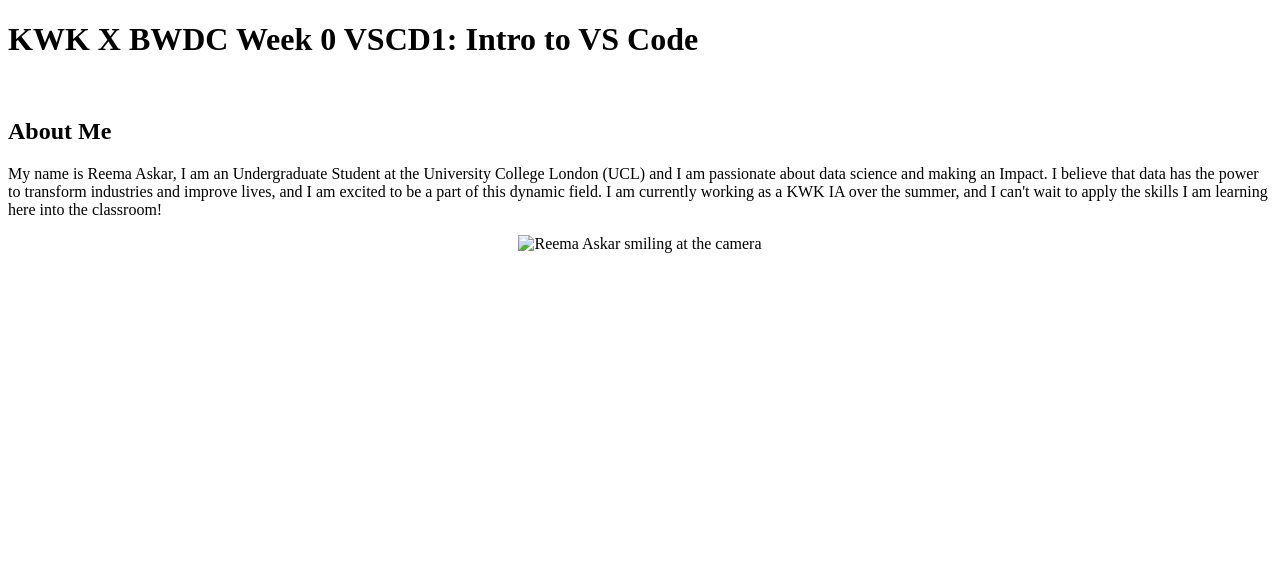
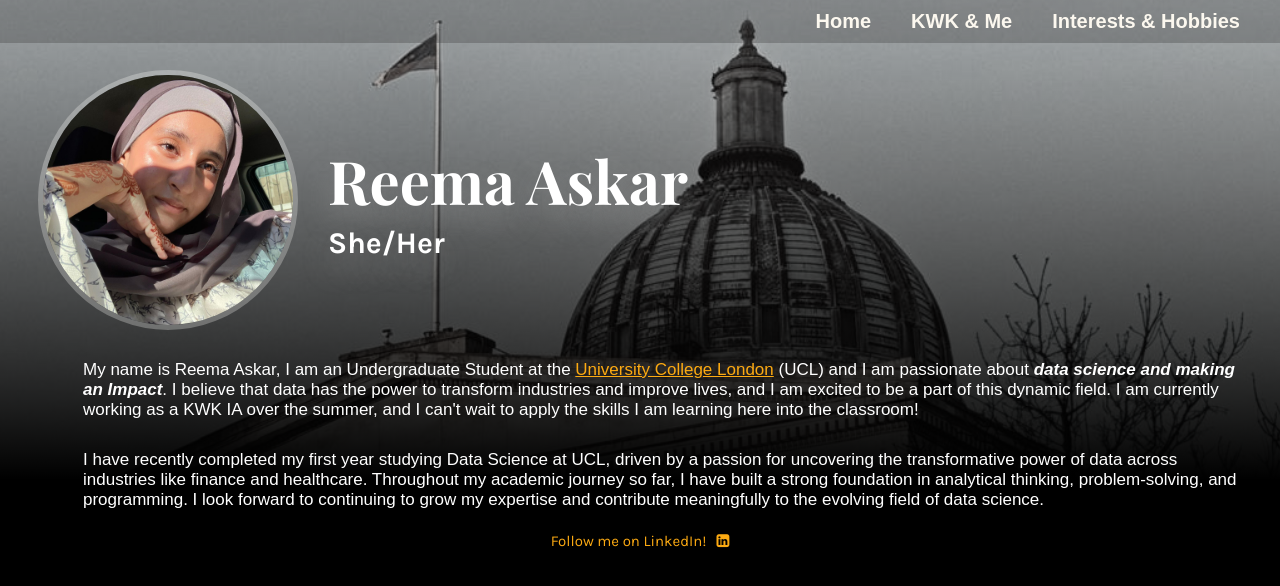
Before and after one commit to reemaaskar/git-practice, a plain HTML site: page index.html in a window 1280 px wide. Drawn offline with nearby package versions, Linux system fonts and the light colour scheme; a web font is replaced by a local one.

Commit message:
Finished the First Iteration of the Home Page (Index.html)

```diff
--- a/index.html
+++ b/index.html
@@ -1,19 +1,49 @@
 <!DOCTYPE html>
 <html>
+<head>
+    <title> Reema Askar </title>
+    <link href="style.css" rel="stylesheet" type="text/css" />
+    <link rel="preconnect" href="https://fonts.googleapis.com">
+    <link rel="preconnect" href="https://fonts.gstatic.com" crossorigin>
+    <link href="https://fonts.googleapis.com/css2?family=Karla:ital,wght@0,200..800;1,200..800&family=Lexend:wght@100..900&family=Playfair+Display:ital,wght@0,400..900;1,400..900&display=swap" rel="stylesheet">
+    <link rel="stylesheet" href="https://cdnjs.cloudflare.com/ajax/libs/font-awesome/4.7.0/css/font-awesome.min.css">
+</head>
+<body>
+     <div class="navBar">
+            <a href="index.html">Home</a>
+            <a href="KWK.html">KWK & Me</a>
+            <a href="Interests_Hobbies.html"> Interests & Hobbies</a>
+        </div>
+    <div class = "Header">
+        <img src="UCL.jpg" alt="UCL Main Wilkins Building" width="100%; transition: filter 0.5s, opacity 0.5s;" class="background">
+    </div>
 
-<head>
-    <title> KWK X BWDC </title>
-</head>
+<!-- <KWK X BWDC Week 0 VSCD1: Intro to VS Code -->
 
-<body>
-<h1> KWK X BWDC Week 0 VSCD1: Intro to VS Code</h1>
-<br>
-<h2>About Me</h2>
-<p> My name is Reema Askar, I am an Undergraduate Student at the University College London (UCL) and I am passionate about data science and making an Impact.
-    I believe that data has the power to transform industries and improve lives, and I am excited to be a part of this dynamic field. I am currently working as a KWK IA over the summer, and I can't wait to apply the skills I am learning here into the classroom!
-</p>
-<div style="text-align: center;">
-    <img src="C:\Users\Reema Jimmy\Downloads\WhatsApp Image 2025-05-14 at 17.31.08_039c0129.jpg" alt = "Reema Askar smiling at the camera" width="400px" height="300px">
-</div>
+    <div class="profile_card">
+        <img src="Reema.jpg" alt = 'Reema' id="Profile_Picture">
+        <div id = "bio">
+            <div id="details">
+                <h1>Reema Askar</h1>
+                <h2>She/Her</h2>
+            </div>
+       </div>
+    </div>
+
+    <div id="description">
+        <p> My name is Reema Askar, I am an Undergraduate Student at the <a href="https://www.ucl.ac.uk/"> University College London</a>
+            (UCL) and I am passionate about <em>data science and making an Impact</em>. I believe that data has the power to transform
+            industries and improve lives, and I am excited to be a part of this dynamic field. I am currently working as a KWK IA over
+             the summer, and I can't wait to apply the skills I am learning here into the classroom!</p>
+
+        <p>I have recently completed my first year studying Data Science at UCL, driven by a passion for uncovering the transformative
+            power of data across industries like finance and healthcare. Throughout my academic journey so far, I have built a strong foundation in analytical thinking, problem-solving, and programming.
+           I look forward to continuing to grow my expertise and contribute meaningfully to the evolving field of data science.</p>
+    </div>
+    <footer class = "footer">
+        <p>Follow me on LinkedIn!</p>
+        <a href = "https://www.linkedin.com/in/reemaaskar/"><i class="fa">&#xf08c;</i></a>
+    </footer>
+<script src="script.js"></script>
 </body>
 </html>
--- /dev/null
+++ b/script.js
@@ -0,0 +1,18 @@
+let lastScrollTop = 0;
+const image = document.getElementById('scroll-image');
+
+window.addEventListener('scroll', function () {
+  let scrollTop = window.pageYOffset || document.documentElement.scrollTop;
+
+  if (scrollTop > lastScrollTop) {
+    // Scrolling down
+    image.style.opacity = '0.3';
+    image.style.filter = 'brightness(0)';
+  } else {
+    // Scrolling up
+    image.style.opacity = '1';
+    image.style.filter = 'brightness(1)';
+  }
+
+  lastScrollTop = scrollTop <= 0 ? 0 : scrollTop; // For Mobile or negative scrolling
+});
--- /dev/null
+++ b/style.css
@@ -0,0 +1,163 @@
+body{
+    background-color: black;
+}
+.navBar {
+  overflow: auto;
+  width: 100%;
+  position:absolute;
+  align-items: right;
+  display: flex;
+  justify-content: right;
+  background-color: #3333334a;
+  font-family: "Lexend", sans-serif;
+  font-weight: 400;
+  font-style: normal;
+  top: 0;
+  left:0;
+  font-optical-sizing: auto;
+}
+
+.navBar a {
+  float: right;
+  color: #fcf8ef;
+  font-family: "Raleway", sans-serif;
+  font-optical-sizing: auto;
+  font-weight: 700;
+  font-size: 20px;
+  display: inline;
+  margin-top: 10px;
+  margin-bottom: 10px;
+  margin-right: 40px;
+  text-decoration: none;
+}
+
+.navBar a:hover {
+  transform: scale(1.1);
+  color: rgb(252, 170, 18);
+    text-shadow: 0 15px 30px rgba(0, 0, 0, 0.5);
+    text-decoration: underline;
+    cursor: pointer;
+}
+
+.Header img {
+  filter: grayscale(90%);
+  position:absolute;
+    left:0px;
+    top:-40px;
+    z-index:-2;
+    width: 100%;
+  height: 100%;
+  object-fit: cover
+}
+
+.Header::before {
+  content: "";
+  position: absolute;
+  top: 0;
+  left: 0;
+  width: 100%;
+  height: 100%;
+  z-index:-1;
+  background-image: linear-gradient(to bottom, rgba(0, 0, 0, 0) 0%, rgba(0, 0, 0, 1) 60%);
+}
+
+
+.profile_card {
+    display: flex;
+    align-items: center;
+    gap: 30px;
+    padding-left: 30px;
+    margin-top: 70px;   /
+}
+
+#Profile_Picture{
+    border: 5px solid #fffdf946;
+    border-radius: 50%;
+    width: 250px;
+    height: 250px;
+    object-fit: cover;
+    transition: transform 0.3s ease;
+}
+
+#Profile_Picture:hover{
+    border: 5px solid #fffdf977;
+    transform: scale(1.03) rotate(-10deg);
+    box-shadow: 0 15px 30px rgba(0, 0, 0, 0.5);
+}
+
+
+#details {
+    display: flex;
+    flex-direction: column;
+    justify-content: center;
+}
+
+#details h1 {
+    font-family: "Playfair Display", serif;
+    font-optical-sizing: auto;
+    font-weight: 700;
+    font-style: normal;
+    color: white;
+    font-size: 60px;
+    text-shadow: 0 15px 30px rgba(185, 185, 185, 0.386);
+    margin-bottom: 5px;
+    margin-top: 0;
+}
+
+#details h2 {
+    font-family: "Karla", sans-serif;
+    font-optical-sizing: auto;
+    font-weight: 700;
+    font-style: normal;
+    color: white;
+    font-size: 30px;
+    text-shadow: 0 15px 30px rgba(185, 185, 185, 0.386);
+    margin: 0;
+}
+
+#description p{
+    margin-left: 75px;
+    margin-right: 30px;
+    margin-top: 30px;
+    color: white;
+    font-family: "Raleway", sans-serif;
+    font-optical-sizing: auto;
+    font-weight: 400;
+    font-size: 17px;
+    padding:0;
+}
+
+#description a{
+    color: rgb(252, 170, 18);
+    cursor: pointer;
+}
+
+#description em{
+    font-weight: 600;
+}
+
+.footer{
+    display: flex;
+    align-items: center;
+    justify-content: center;
+    gap: 10px;
+    font-family: "Karla", sans-serif;
+    font-optical-sizing: auto;
+    font-weight: 400;
+    font-style: normal;
+    margin-top:-10px;
+    color: rgb(252, 170, 18);
+}
+
+.footer{
+    font-size: 15px;
+}
+.fa {
+    color: rgb(252, 170, 18);
+    text-decoration: none;
+    font-size: 25px;
+}
+.fa:hover{
+    color: white;
+    cursor: pointer;
+}
```
Also changed, not shown: Interests_Hobbies.html (added, +19 -0 lines), Reema.jpg (added), UCL.jpg (added), newfile.js (deleted).
